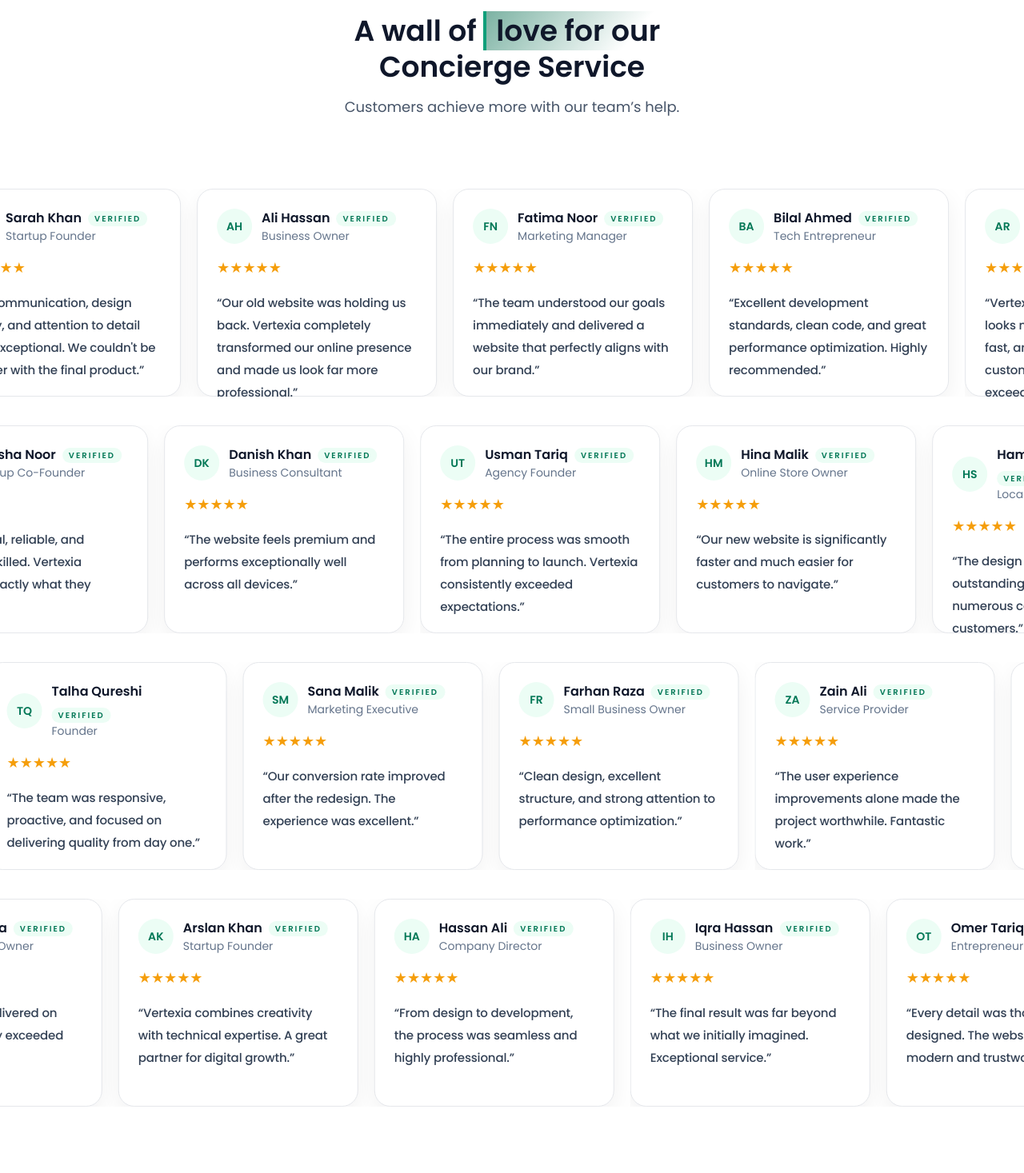
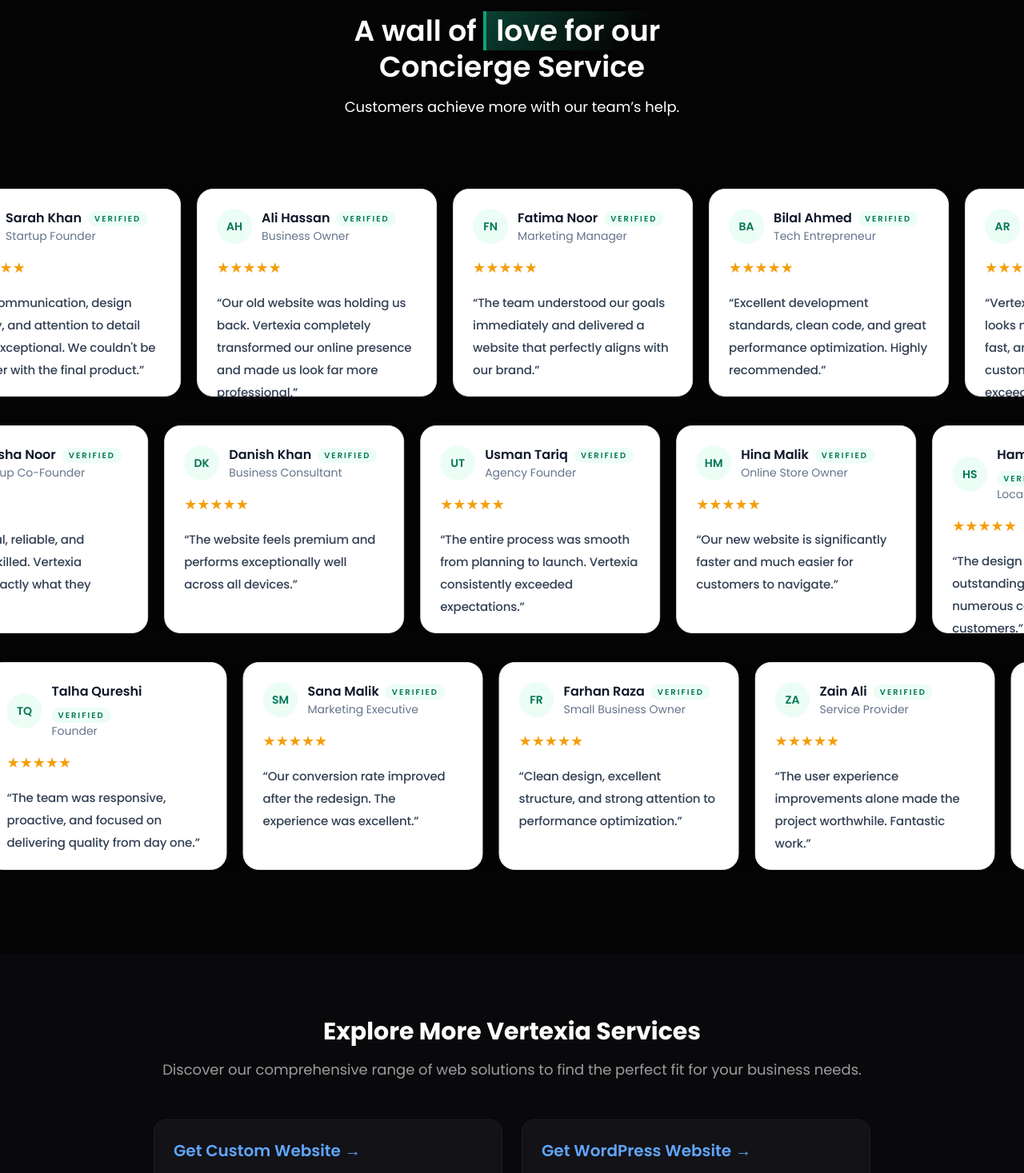
Before and after one commit to tahaawan0094/Vertexia-Responsive, a Next.js app: page /concierge-services in a window 1280 px wide. Shown: the part 7800-9267 px from the top of the page at 80% size. Built offline with nearby package versions, Linux system fonts and the light colour scheme; what lightswind would draw is missing.

Commit message:
go nowww

```diff
--- a/app/(site)/concierge-services/layout.tsx
+++ b/app/(site)/concierge-services/layout.tsx
@@ -6,7 +6,6 @@
   return (
     <div className="flex min-h-screen flex-col bg-[radial-gradient(160%_90%_at_50%_55%,rgba(15,133,100,0.92)_0%,rgba(11,100,75,0.5)_45%,rgba(11,77,58,0)_75%),radial-gradient(180%_60%_at_50%_35%,rgba(22,154,116,0.5)_0%,rgba(11,77,58,0)_70%),linear-gradient(180deg,#010d0a_0%,#05241b_20%,#074d39_45%,#0b4d3a_65%,#0c6a50_85%,#010d0a_100%)]">
       <main className="flex-1">{children}</main>
-      <Footer />
       <VexaBot />
     </div>
   );
--- a/app/(site)/concierge-services/page.tsx
+++ b/app/(site)/concierge-services/page.tsx
@@ -3,10 +3,6 @@
 
 import Link from "next/link";
 import ConciergeHeroSection from "@/components/sections/ConciergeHeroSection";
-import HowItWorksSection from "@/components/sections/HowItWorksSection";
-import FaqSection from "@/components/sections/FaqSection";
-import ProfessionalWebSection from "@/components/sections/ProfessionalWebSection";
-import FooterLinksSection from "@/components/sections/FooterLinksSection";
 import PageTransition from "@/components/animations/PageTransition";
 import RichMultimediaSection from "@/components/sections/RichMultimediaSection";
 import {
@@ -304,12 +300,12 @@
         </section>
 
         {/* Testimonials Section - Fully Extended to Edges */}
-        <section className="relative w-full overflow-hidden bg-[#FFFFFF] py-24">
+        <section className="relative w-full overflow-hidden bg-[#040404] py-24">
           <div className="w-full">
             <div className="mx-auto mb-14 max-w-3xl text-center px-4 sm:px-6 lg:px-8">
 
               <h3
-                className="text-[#0F172A]"
+                className="text-white"
                 style={{
                   fontFamily: "Poppins, sans-serif",
                   fontWeight: 600,
@@ -317,8 +313,8 @@
                   lineHeight: "1.15",
                 }}
               >
-                A wall of <p className="inline-block border-l-4 border-[#109f7a] bg-[linear-gradient(-50deg,rgba(11,77,58,0)_22%,rgba(16,115,87,0.55))] px-3 py-1 text-[#0F172A]"> love for our </p><br />Concierge Service </h3>
-              <p className="mx-auto mt-4 max-w-2xl text-base leading-8 text-[#475569] sm:text-lg">
+                A wall of <p className="inline-block border-l-4 border-[#109f7a] bg-[linear-gradient(-50deg,rgba(11,77,58,0)_22%,rgba(16,115,87,0.55))] px-3 py-1 text-white"> love for our </p><br />Concierge Service </h3>
+              <p className="mx-auto mt-4 max-w-2xl text-base leading-8 text-white sm:text-lg">
                 Customers achieve more with our team’s help.
 
 
@@ -417,45 +413,11 @@
                 ))}
               </ThreeDScrollTriggerRow>
 
-              {/* Row 4 */}
-              <ThreeDScrollTriggerRow direction={-1} baseVelocity={6} className="py-2">
-                {testimonials.slice(15, 20).map((testimonial, index) => (
-                  <div key={`${testimonial.name}-${index}`} className="mr-4 md:mr-5 shrink-0">
-                    <article className="flex h-[260px] w-[280px] flex-col rounded-[20px] border border-[#E5E7EB] bg-white p-6 shadow-[0_10px_30px_rgba(15,23,42,0.06)] transition-all duration-300 hover:-translate-y-1 hover:shadow-[0_20px_45px_rgba(15,23,42,0.12)] md:w-[300px]">
-                      <div className="mb-4 flex items-center gap-3">
-                        <div className="flex h-11 w-11 shrink-0 items-center justify-center rounded-full bg-[#ECFDF5] text-sm font-semibold text-[#047857]">
-                          {testimonial.name.split(" ").map((part) => part[0]).slice(0, 2).join("")}
-                        </div>
-                        <div className="whitespace-normal">
-                          <div className="flex items-center gap-2 flex-wrap">
-                            <h4 className="text-base font-semibold text-[#0F172A]">{testimonial.name}</h4>
-                            <span className="inline-flex items-center rounded-full bg-[#ECFDF5] px-2 py-0.5 text-[10px] font-semibold uppercase tracking-[0.2em] text-[#047857]">
-                              Verified
-                            </span>
-                          </div>
-                          <p className="text-sm text-[#64748B]">{testimonial.role}</p>
-                        </div>
-                      </div>
-                      <div className="mb-4 text-lg text-[#F59E0B]">★★★★★</div>
-                      <p className="flex-1 text-[14px] leading-7 font-medium tracking-[-0.01em] text-[#334155] sm:text-[15px] whitespace-normal">
-                        “{testimonial.quote}”
-                      </p>
-                    </article>
-                  </div>
-                ))}
-              </ThreeDScrollTriggerRow>
             </ThreeDScrollTriggerContainer>
           </div>
         </section>
 
-        {/* How It Works Section */}
-        <HowItWorksSection showButton />
 
-        {/* FAQs */}
-        <FaqSection />
-
-        {/* Center Prompt */}
-        <ProfessionalWebSection centered />
 
         {/* Service Resources Section */}
         <section className="px-4 py-20 sm:px-6 lg:px-8 bg-[#09090c]">
```
